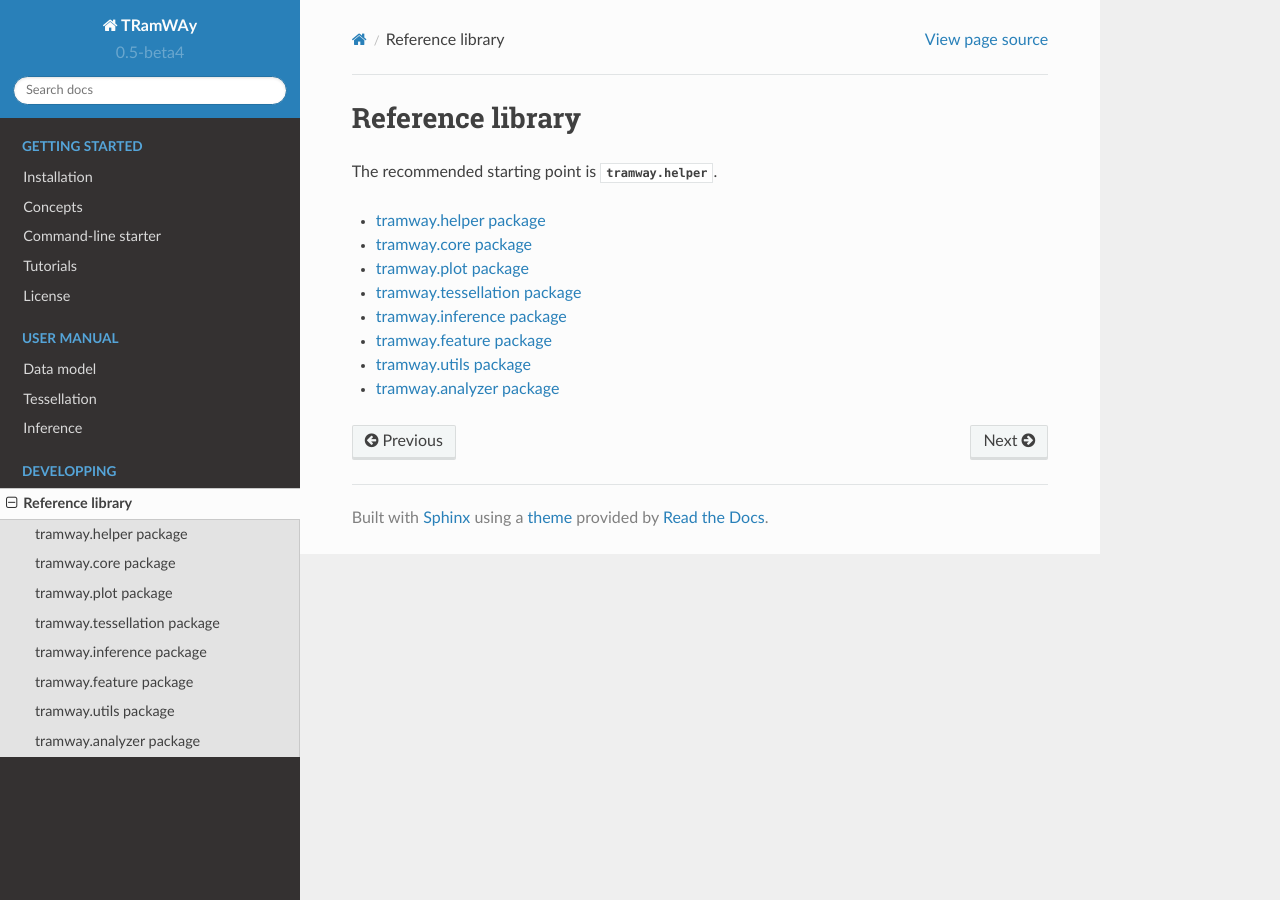
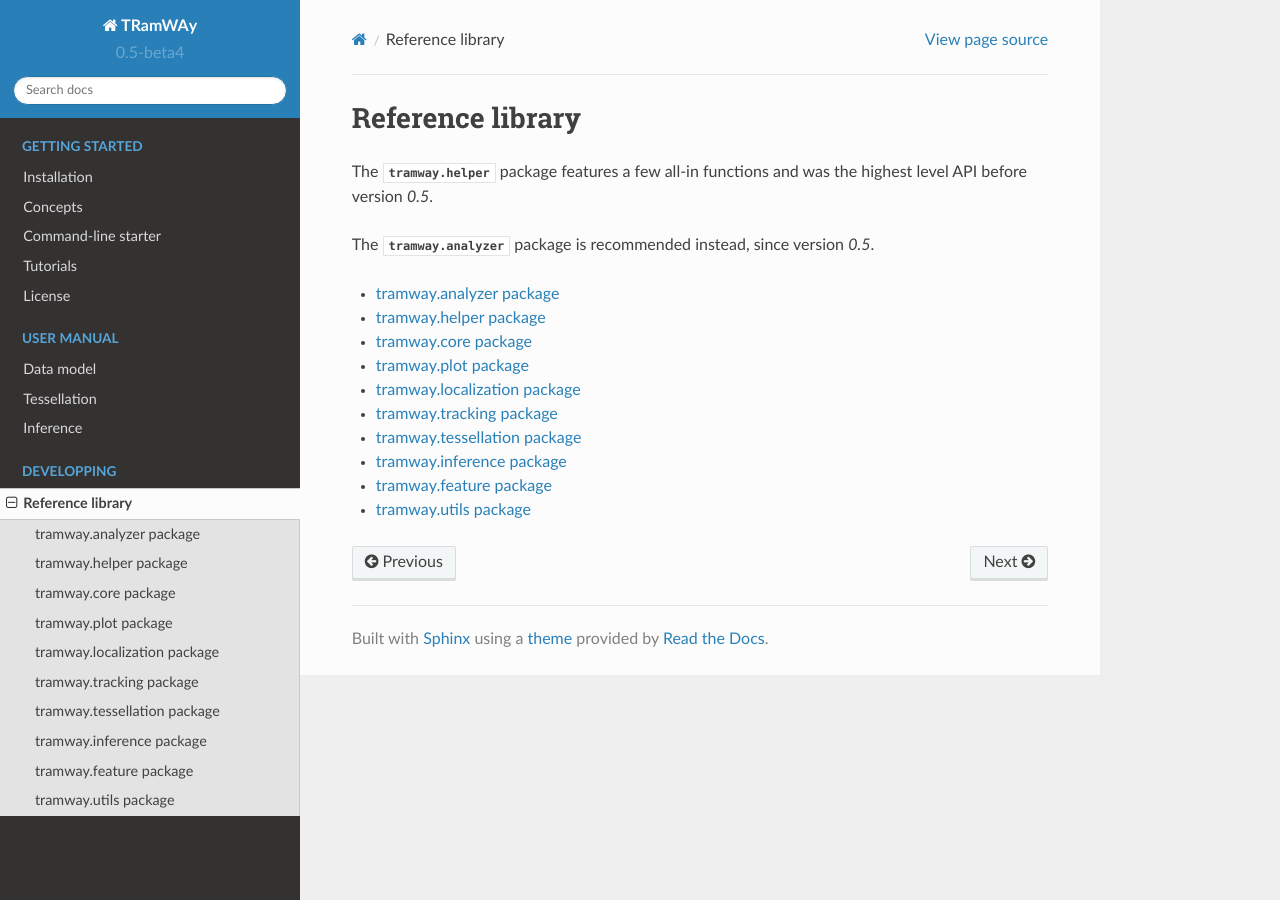
Before and after one commit to DecBayComp/TRamWAy, a Sphinx documentation site: the page built from doc/api.rst, in a window 1280 px wide. Built offline with Sphinx 7.4.7 and the Read the Docs theme 2.0.0, drawn with Linux system fonts in a browser that asks for light colours.

```diff
--- a/doc/api.rst
+++ b/doc/api.rst
@@ -3,16 +3,20 @@
 Reference library
 =================
 
-The recommended starting point is :mod:`tramway.helper`.
+The :mod:`tramway.helper` package features a few all-in functions and was the highest level API before version *0.5*.
+
+The :mod:`tramway.analyzer` package is recommended instead, since version *0.5*.
 
 .. toctree::
     :maxdepth: 1
 
+    tramway.analyzer
     tramway.helper
     tramway.core
     tramway.plot
+    tramway.localization
+    tramway.tracking
     tramway.tessellation
     tramway.inference
     tramway.feature
     tramway.utils
-    tramway.analyzer
--- a/doc/requirements.txt
+++ b/doc/requirements.txt
@@ -4,3 +4,4 @@ scipy
 pandas
 matplotlib
 polytope
+bokeh
--- a/doc/tramway.localization.rst
+++ b/doc/tramway.localization.rst
@@ -12,7 +12,6 @@ tramway.localization.UNet subpackage
 
 .. automodule:: tramway.localization.UNet
     :members:
-    :undoc-members:
     :show-inheritance:
 
 
--- a/doc/tramway.tracking.rst
+++ b/doc/tramway.tracking.rst
@@ -12,7 +12,6 @@ tramway.tracking.track_non_track subpackage
 
 .. automodule:: tramway.tracking.track_non_track
     :members:
-    :undoc-members:
     :show-inheritance:
 
 
```
Also changed, not shown: doc/tramway.analyzer.rst (+43 -8 lines), 4 other files.
